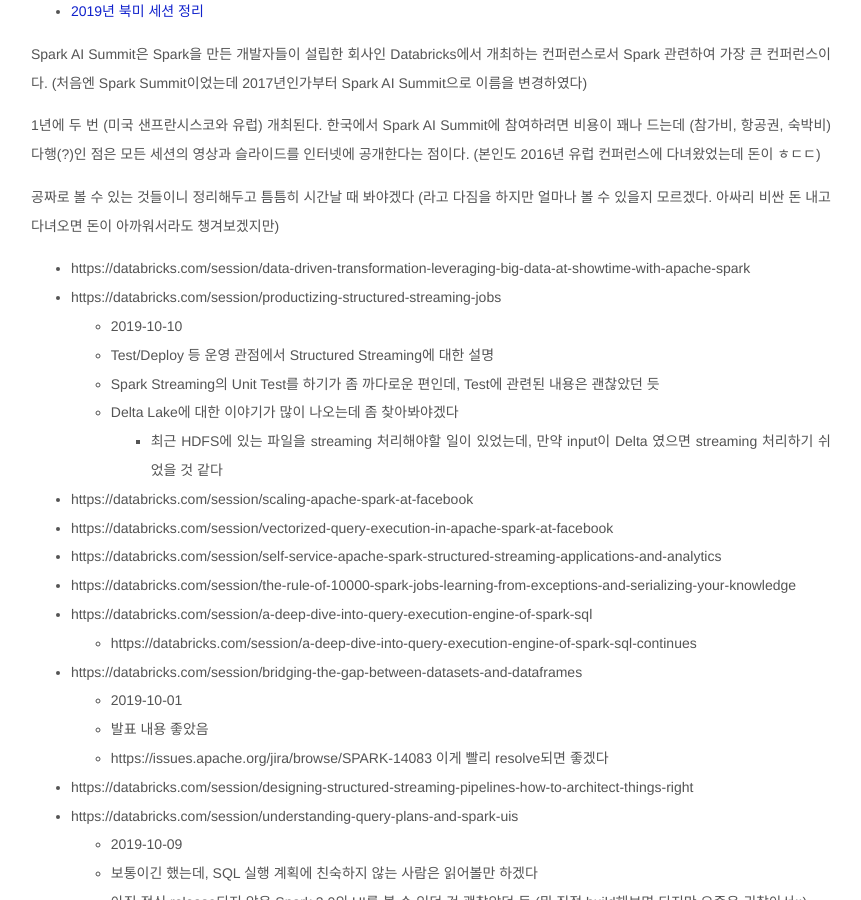
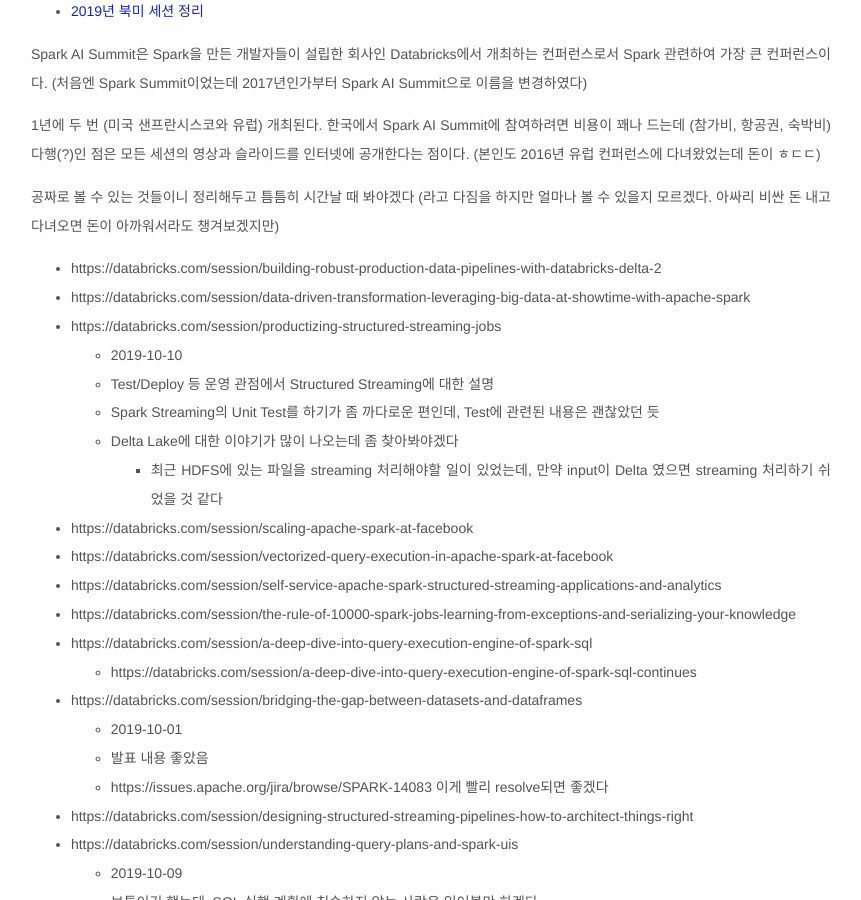
Before and after one commit to jason-heo/jason-heo.github.io, a Jekyll site: the page built from _posts/2019-09-29-spark-ai-summit-2019-na.md, in a window 1280 px wide and 900 px high, scrolled down 313 px. Shown: the whole window, without its empty margins (209-1070 px from the left). Built offline with Jekyll 4.4.1, drawn with Linux system fonts in a browser that asks for light colours; comment, search, counter and statistics services are not loaded; some of the changed lines change nothing that is shown.

Commit message:
Update 2019-09-29-spark-ai-summit-2019-na.md

```diff
--- a/_posts/2019-09-29-spark-ai-summit-2019-na.md
+++ b/_posts/2019-09-29-spark-ai-summit-2019-na.md
@@ -6,6 +6,7 @@
 
 {% include spark-ai-summit.md %}
 
+- https://databricks.com/session/building-robust-production-data-pipelines-with-databricks-delta-2
 - https://databricks.com/session/data-driven-transformation-leveraging-big-data-at-showtime-with-apache-spark
 - https://databricks.com/session/productizing-structured-streaming-jobs
     - 2019-10-10
```
